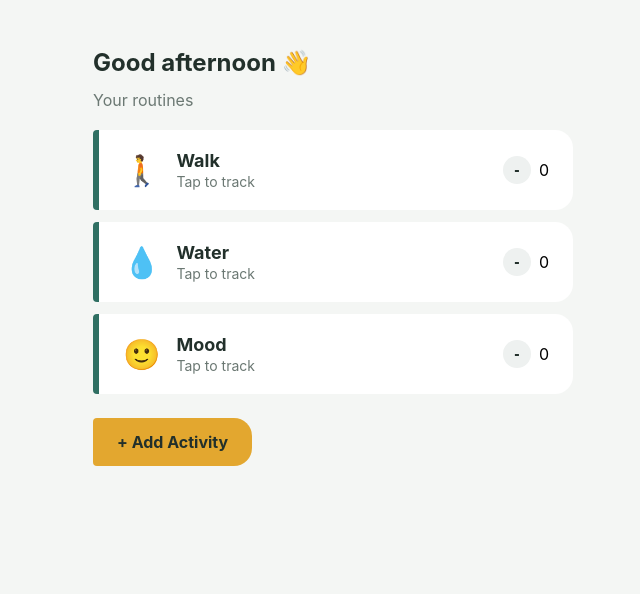
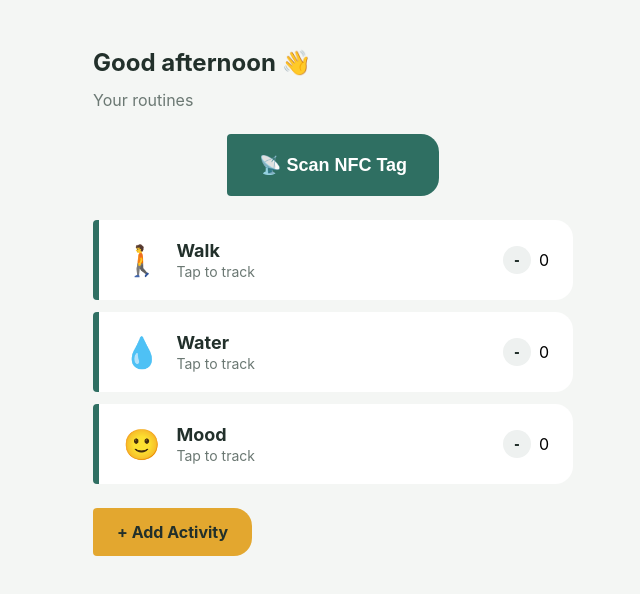
Before and after one commit to areabidi/tapTracker, a React (Create React App) app in the folder frontend/: page / in a window 1280 px wide. Shown: the top 594 px of the page, without its empty margins (307-947 px from the left). Built offline with nearby package versions, Linux system fonts and the light colour scheme.

Commit message:
scanner on home page

```diff
--- a/frontend/src/pages/Home.js
+++ b/frontend/src/pages/Home.js
@@ -59,6 +59,9 @@ function Home() {
       <h1>Good afternoon 👋</h1>
       <h2>Your routines</h2>
 
+      <button className="scan-btn" onClick={handleScan}>
+        📡 Scan NFC Tag
+      </button>
       {scanStatus && <p className="tap-hint">{scanStatus}</p>}
 
       {activities.map((activity) => (
```
